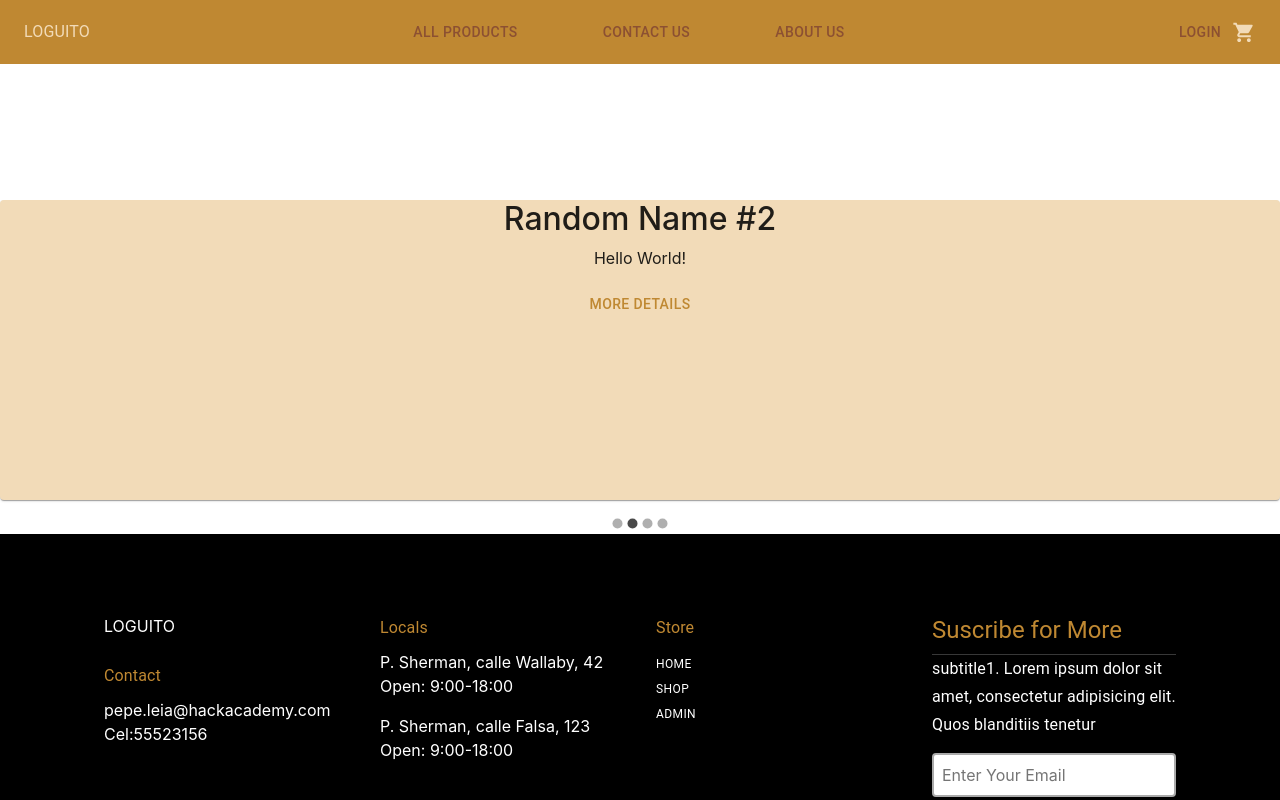
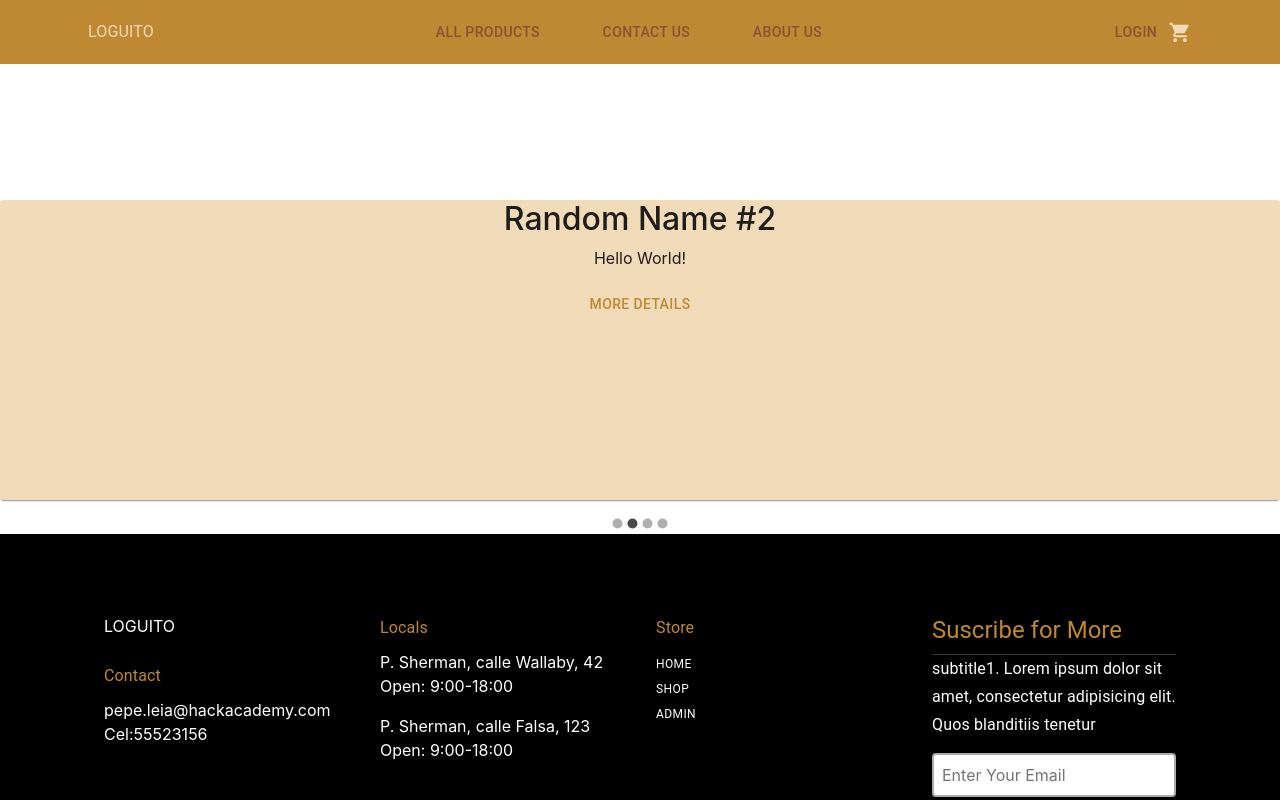
Before and after one commit to RodrigoRabellino/e-commerce-front, a React (Create React App) app: page / in a window 1280 px wide. Shown: the top 800 px of the page. Built offline with nearby package versions, Linux system fonts and the light colour scheme.

Commit message:
navbar arreglado
le di un container al nav

```diff
--- a/src/components/Navbar/Navbar.jsx
+++ b/src/components/Navbar/Navbar.jsx
@@ -8,9 +8,11 @@ import {
   useMediaQuery,
   useTheme,
   useScrollTrigger,
+  Container
 } from "@mui/material";
 import ShoppingCartIcon from "@mui/icons-material/ShoppingCart";
 import DrawerNav from "./DrawerNav";
+
 
 function ElevationScroll(props) {
   const { children } = props;
@@ -32,6 +34,7 @@ function Navbar() {
     <>
       <ElevationScroll>
         <AppBar position="fixed">
+        <Container>
           <Toolbar sx={{ display: "flex", justifyContent: "space-between" }}>
             <Typography>LOGUITO</Typography>
             {isMatch ? (
@@ -60,6 +63,7 @@ function Navbar() {
               </>
             )}
           </Toolbar>
+          </Container>
         </AppBar>
       </ElevationScroll>
     </>
```
